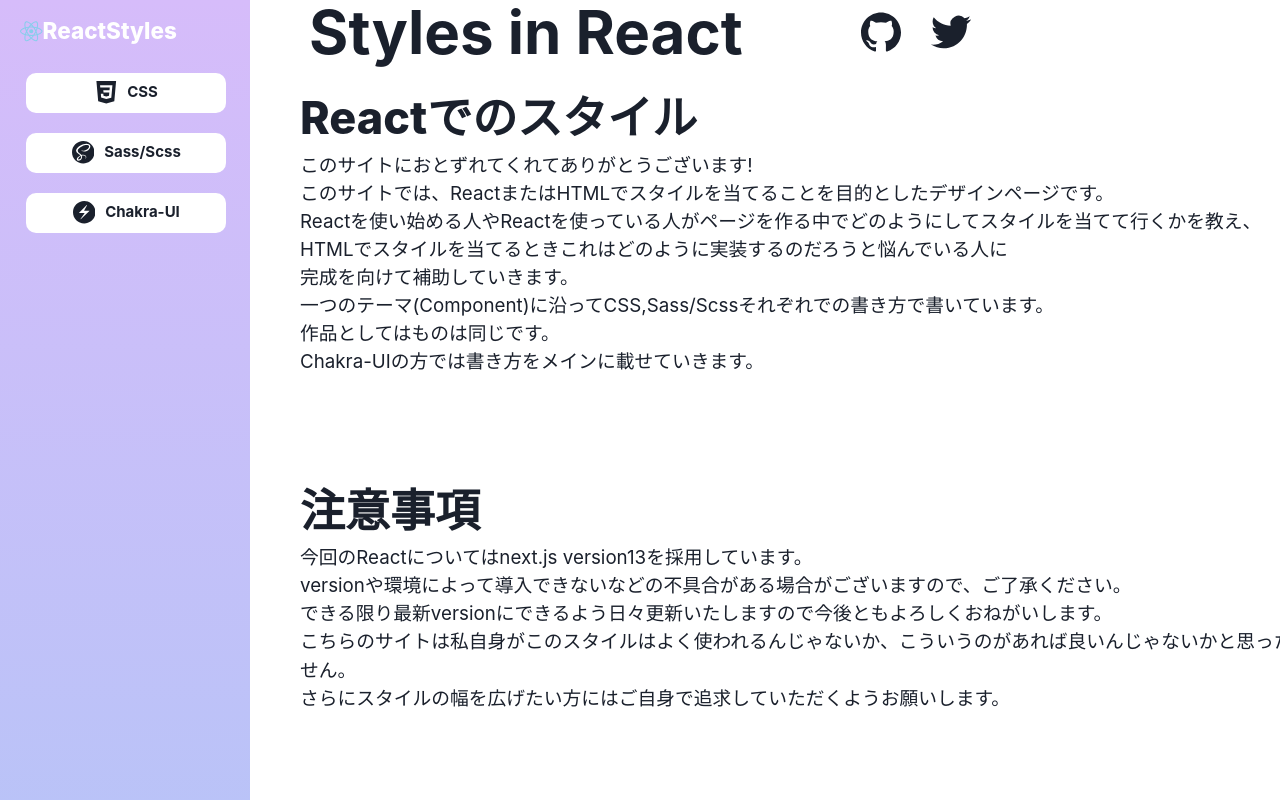
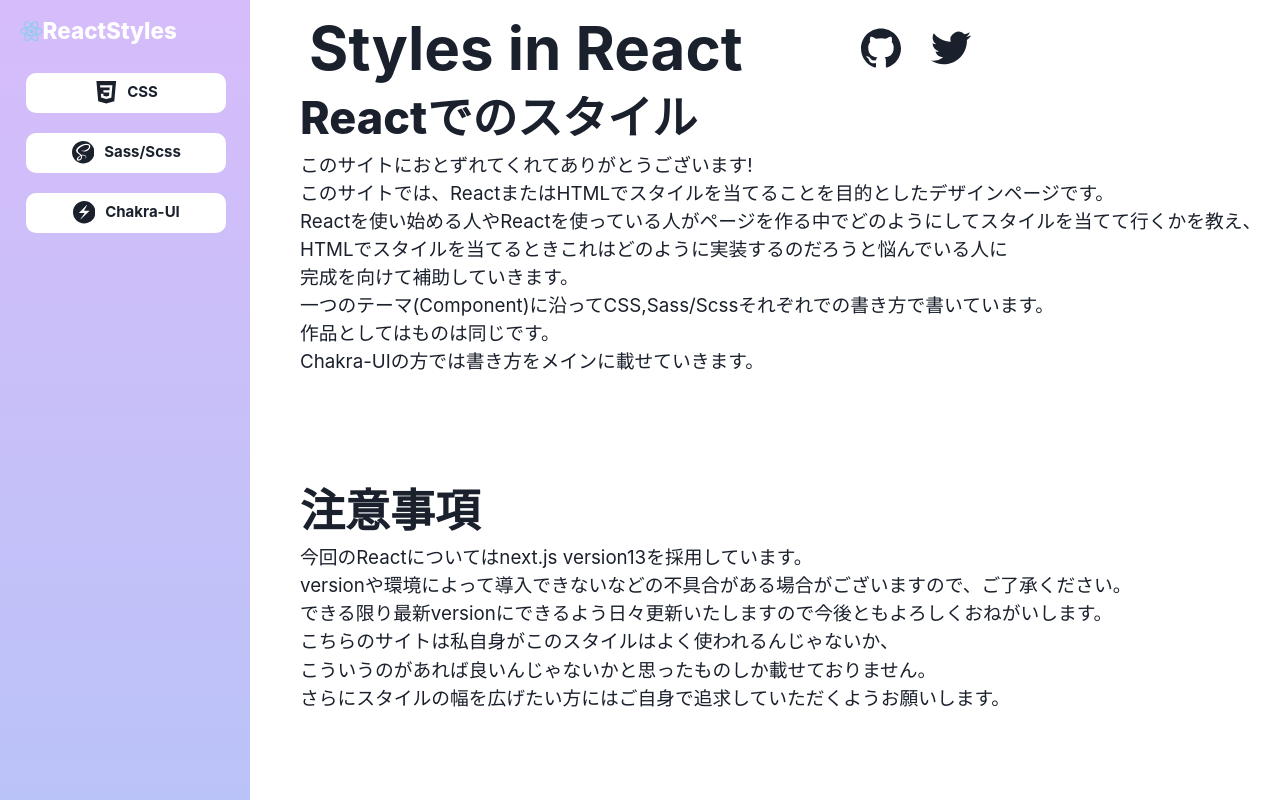
Before and after one commit to RikutoOgaki/React-CSSpage, a Next.js app: page / in a window 1280 px wide. Shown: the top 800 px of the page. Built offline with nearby package versions, Linux system fonts and the light colour scheme.

Commit message:
ReactCSS

```diff
--- a/src/pages/components/FirstView.tsx
+++ b/src/pages/components/FirstView.tsx
@@ -9,7 +9,7 @@ export default function FirstView() {
         <>
             <Flex
                 w={'100%'}
-                justifyContent={'center'}
+                // justifyContent={'center'}
                 alignItems={'center'}
                 marginLeft={{ base: '.5rem', lg: '25rem' }}
                 paddingTop={'8vh'}>
@@ -39,7 +39,7 @@ export default function FirstView() {
                             今回のReactについてはnext.js version13を採用しています。<br />
                             versionや環境によって導入できないなどの不具合がある場合がございますので、ご了承ください。<br />
                             できる限り最新versionにできるよう日々更新いたしますので今後ともよろしくおねがいします。<br />
-                            こちらのサイトは私自身がこのスタイルはよく使われるんじゃないか、こういうのがあれば良いんじゃないかと思ったものしか載せておりません。<br />
+                            こちらのサイトは私自身がこのスタイルはよく使われるんじゃないか、<br />こういうのがあれば良いんじゃないかと思ったものしか載せておりません。<br />
                             さらにスタイルの幅を広げたい方にはご自身で追求していただくようお願いします。
                         </Text>
                     </Box>
--- a/src/pages/components/Head.tsx
+++ b/src/pages/components/Head.tsx
@@ -24,7 +24,7 @@ export default function Head() {
         <>
             <Flex
                 w={'100%'}
-                h={'8vh'}
+                h={'12vh'}
                 bg={'#fff'}
                 marginLeft={{ lg: '25rem', sm: '2rem' }}
                 justifyContent={'space-around'}
@@ -64,7 +64,6 @@ export default function Head() {
                     <Text
                         as={'h2'}
                         fontSize={{ base: '2xl', lg: '8xl' }}
-                        marginTop={'2xl'}
                         fontWeight={'bold'}>Styles in React</Text>
                 </Box>
                 <Flex paddingRight={{ base: '1rem', lg: '50rem' }} gap={'3rem'}>
```
